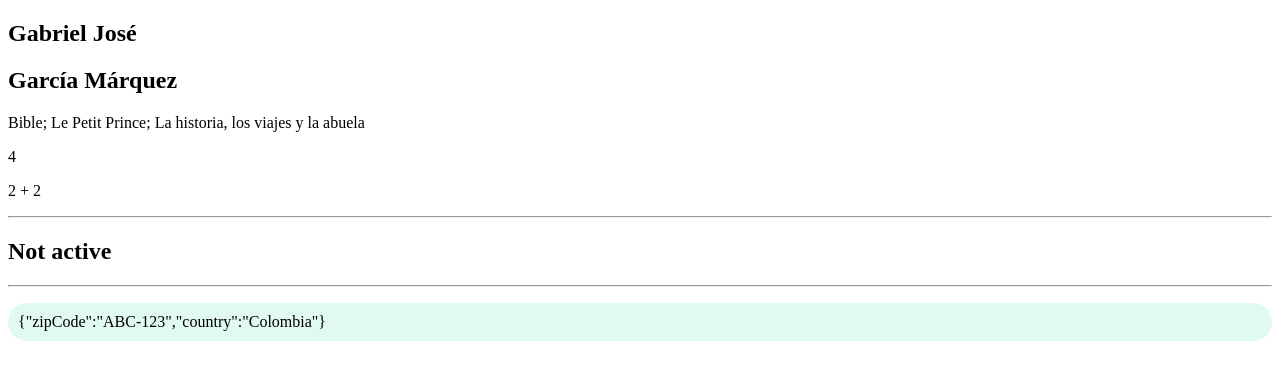
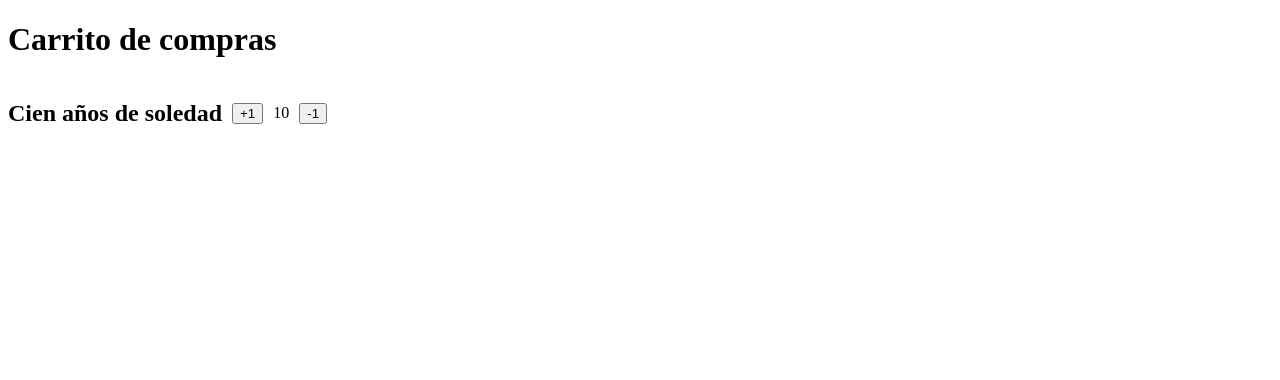
Before and after one commit to pipe753951/02-first-steps, a React (Vite) app: page / in a window 1280 px wide. Shown: the top 380 px of the page. Built offline with nearby package versions, Linux system fonts and the light colour scheme.

Commit message:
Finishing class #42.

```diff
--- /dev/null
+++ b/src/CounterApp.tsx
@@ -0,0 +1,10 @@
+import { ItemCounter } from "./shopping-cart/ItemCounter";
+
+export function CounterApp() {
+  return (
+    <>
+      <h1>Carrito de compras</h1>
+      <ItemCounter />
+    </>
+  );
+}
--- a/src/main.tsx
+++ b/src/main.tsx
@@ -1,12 +1,14 @@
 import { StrictMode } from "react";
 import { createRoot } from "react-dom/client";
+import { CounterApp } from "./CounterApp";
 
 // import { FirstStepsApp } from "./FirstStepsApp";
-import { MyHomeworkAppTwo } from "./MyHomeworkAppTwo";
+// import { MyHomeworkAppTwo } from "./MyHomeworkAppTwo";
 
 createRoot(document.getElementById("root")!).render(
   <StrictMode>
     {/* <FirstStepsApp /> */}
-    <MyHomeworkAppTwo />
+    {/* <MyHomeworkAppTwo /> */}
+    <CounterApp />
   </StrictMode>,
 );
--- /dev/null
+++ b/src/shopping-cart/ItemCounter.tsx
@@ -0,0 +1,16 @@
+export function ItemCounter() {
+  return (
+    <section
+      style={{
+        display: "flex",
+        alignItems: "center",
+        gap: 10,
+      }}
+    >
+      <h2>Cien años de soledad</h2>
+      <button>+1</button>
+      <span>10</span>
+      <button>-1</button>
+    </section>
+  );
+}
```
